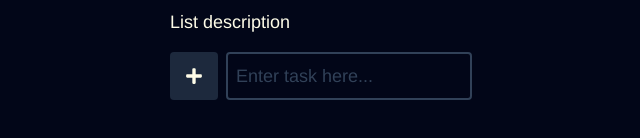
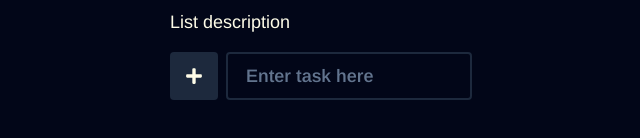
Before and after one commit to M4ngirdas/to-do-list, a React (Vite) app: page / in a window 1280 px wide. Shown: the part 390-528 px from the top of the page, without its empty margins (319-959 px from the left). Built offline with nearby package versions, Linux system fonts and the light colour scheme.

Commit message:
0.3.1 Save tasks to localStorage.

```diff
--- a/src/App.jsx
+++ b/src/App.jsx
@@ -1,5 +1,5 @@
 
-import { useState, useRef } from "react"
+import { useState, useEffect, useRef } from "react"
 import { nanoid } from "nanoid"
 import { FaCog, FaPlus } from "react-icons/fa"
 
@@ -10,7 +10,10 @@ export function App() {
 
     const [title, setTitle] = useState("List title")
     const [desc, setDesc] = useState("List description")
-    const [tasks, setTasks] = useState([])
+    const [tasks, setTasks] = useState(() => {
+        const savedTasks = localStorage.getItem("tasks")
+        return JSON.parse(savedTasks) || []
+    })
     const [confirmation, setConfirmation] = useState(false)
     const [settingsOpen, setSettingsOpen] = useState(false)
 
@@ -52,6 +55,10 @@ export function App() {
                 : task
         )))
     }
+
+    useEffect(() => (
+        localStorage.setItem("tasks", JSON.stringify(tasks))
+    ), [tasks])
 
     function addTask(formData) {
         const task = formData.get("taskInput")
@@ -95,7 +102,18 @@ export function App() {
                     </div>
                     <form action={addTask} className="flex gap-2">
                         <button className="grid place-items-center w-12 rounded-sm bg-slate-800"><FaPlus /></button>
-                        <input ref={taskInputRef} className="flex-1 h-12 outline-none p-2 rounded-sm border-2 border-slate-700 placeholder:text-slate-700" name="taskInput" type="text" placeholder="Enter task here..." />
+                        <div className="relative">
+                            <input
+                                ref={taskInputRef}
+                                className="peer h-12 outline-none p-2 rounded-sm border-2 border-slate-800 focus:border-yellow-50"
+                                id="taskInput"
+                                name="taskInput"
+                                type="text"
+                                required
+                                placeholder=" "
+                            ></input>
+                            <label htmlFor="taskInput" className="floating-label bg-slate-950">Enter task here</label>
+                        </div>
                     </form>
                     {tasks.length > 0 ? <section className="grid gap-4">
                         <div className="grid gap-2">{taskElements}</div>
--- a/src/css/input.css
+++ b/src/css/input.css
@@ -12,6 +12,6 @@
 
 @layer components {
     .floating-label {
-        @apply absolute ml-5 left-0 top-1/2 -translate-y-1/2 transition-all font-semibold cursor-text  bg-slate-900 text-slate-500 peer-focus:top-0 peer-focus:px-2 peer-focus:ml-2 peer-focus:text-base peer-focus:text-yellow-50 peer-valid:top-0 peer-valid:ml-2 peer-valid:px-2 peer-valid:text-base
+        @apply select-none absolute ml-5 left-0 top-1/2 -translate-y-1/2 transition-all font-semibold cursor-text  bg-slate-900 text-slate-500 peer-focus:top-0 peer-focus:px-2 peer-focus:ml-2 peer-focus:text-base peer-focus:text-yellow-50 peer-valid:top-0 peer-valid:ml-2 peer-valid:px-2 peer-valid:text-base
     }
 }
```
